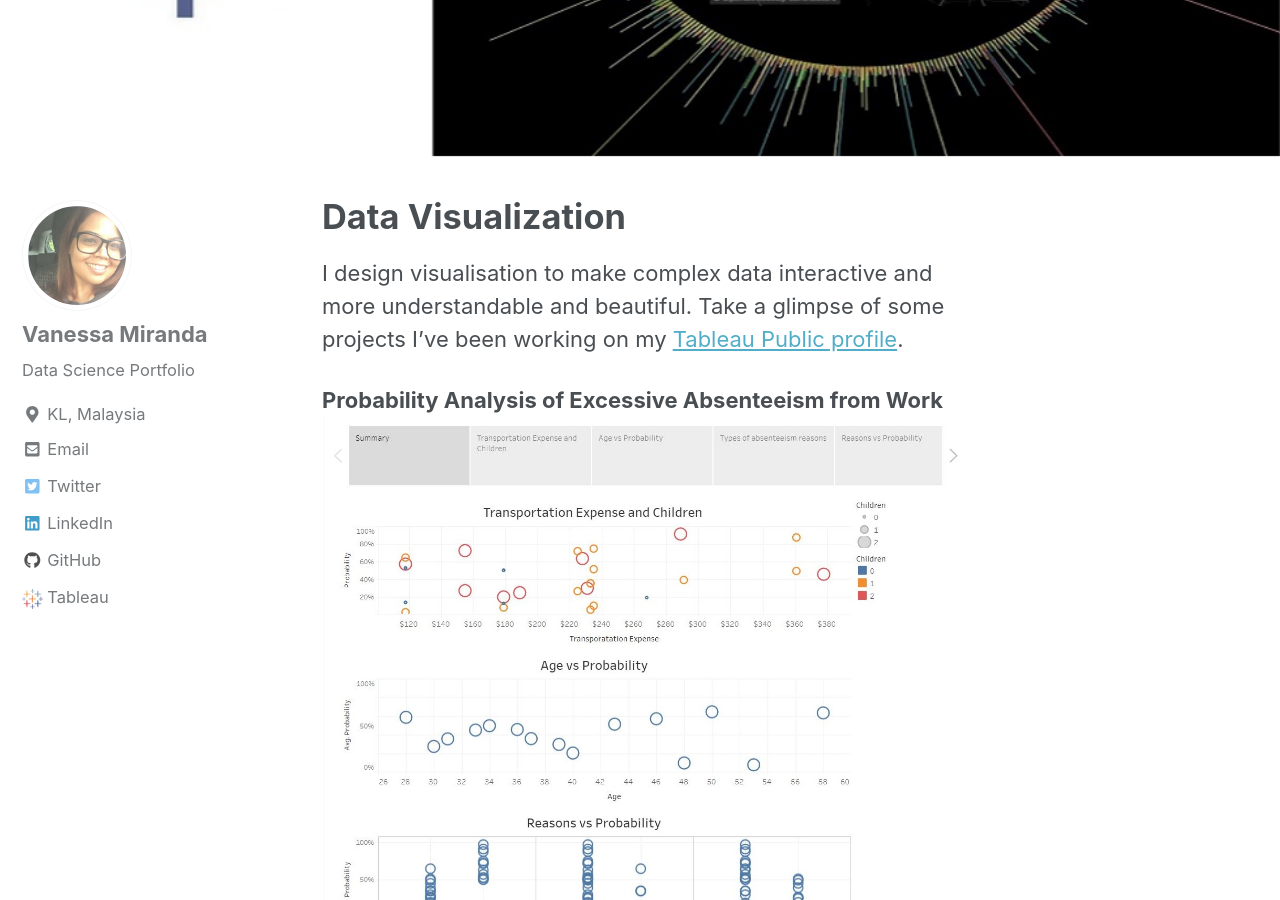
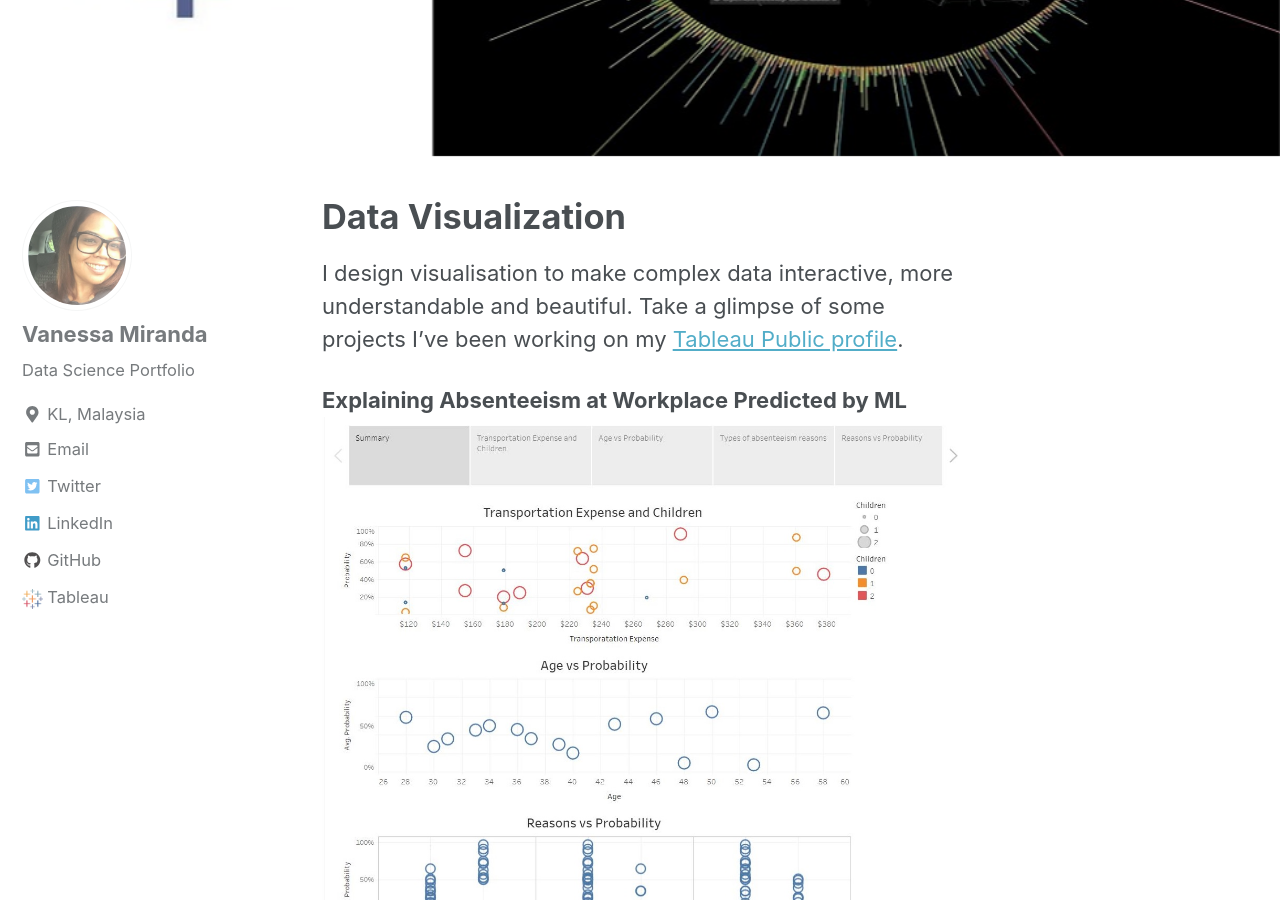
Before and after one commit to vanessamiranda/vanessamiranda.github.io, a Jekyll site: the page built from _pages/dataviz.md, in a window 1280 px wide and 900 px high, scrolled down 466 px. Built offline with Jekyll 4.4.1, drawn with Linux system fonts in a browser that asks for light colours; nearby versions of some CDN libraries.

Commit message:
update content data viz page

```diff
--- a/_pages/dataviz.md
+++ b/_pages/dataviz.md
@@ -7,10 +7,10 @@ header:
    image: "/images/V4.jpg"
 ---
 
-I design visualisation to make complex data interactive and more understandable and beautiful. Take a glimpse of some projects I've been working on my [Tableau Public profile](http://bit.ly/2KY4ftohome).
+I design visualisation to make complex data interactive, more understandable and beautiful. Take a glimpse of some projects I've been working on my [Tableau Public profile](http://bit.ly/2KY4ftohome).
 
 
-**Probability Analysis of Excessive Absenteeism from Work**
+**Explaining Absenteeism at Workplace Predicted by ML**
 ![image-center](/images/employee_absenteeism/absence.JPG){: .align-center}
  [View INTERACTIVE vision](https://tabsoft.co/2KLfYMW){: .text-center}
 
```
